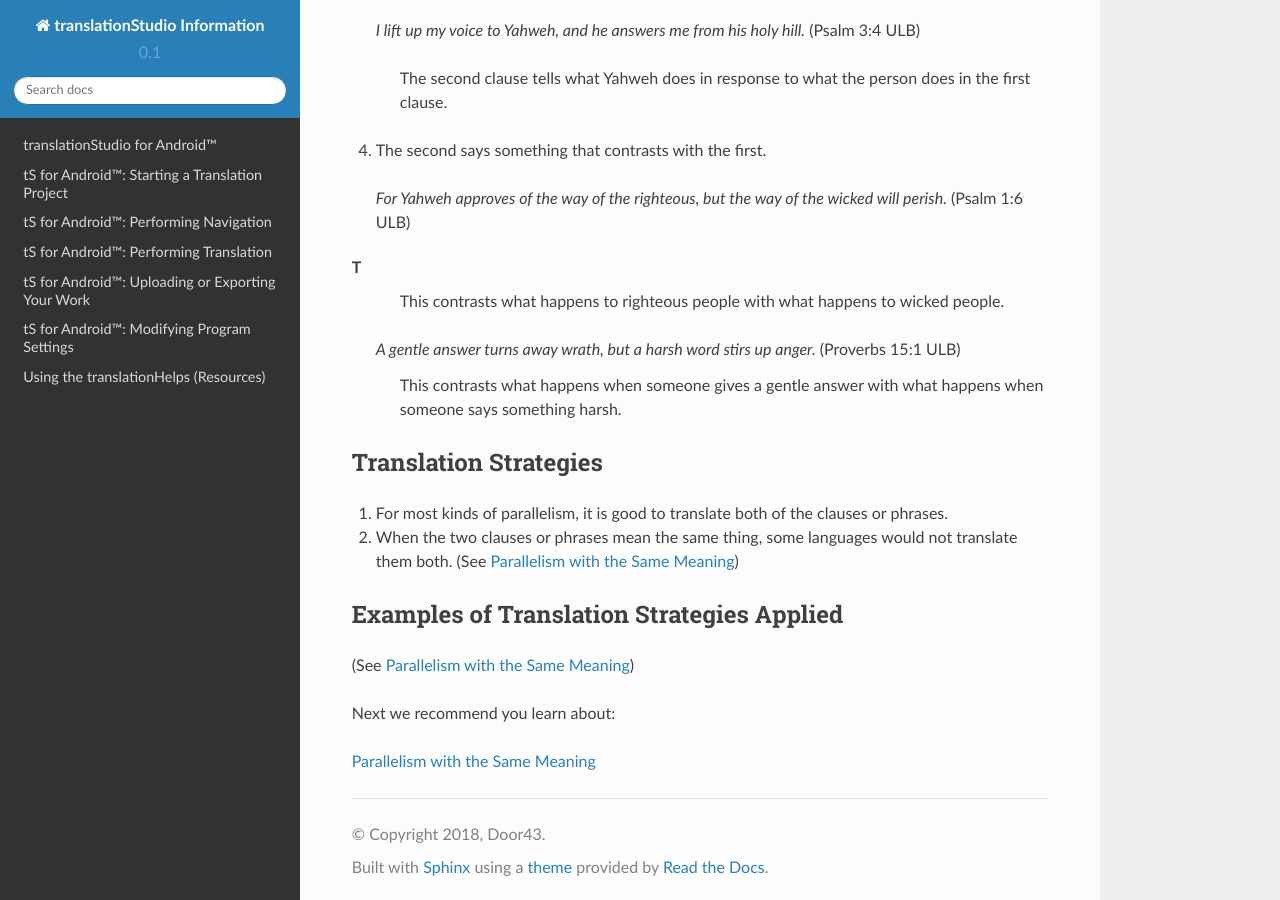
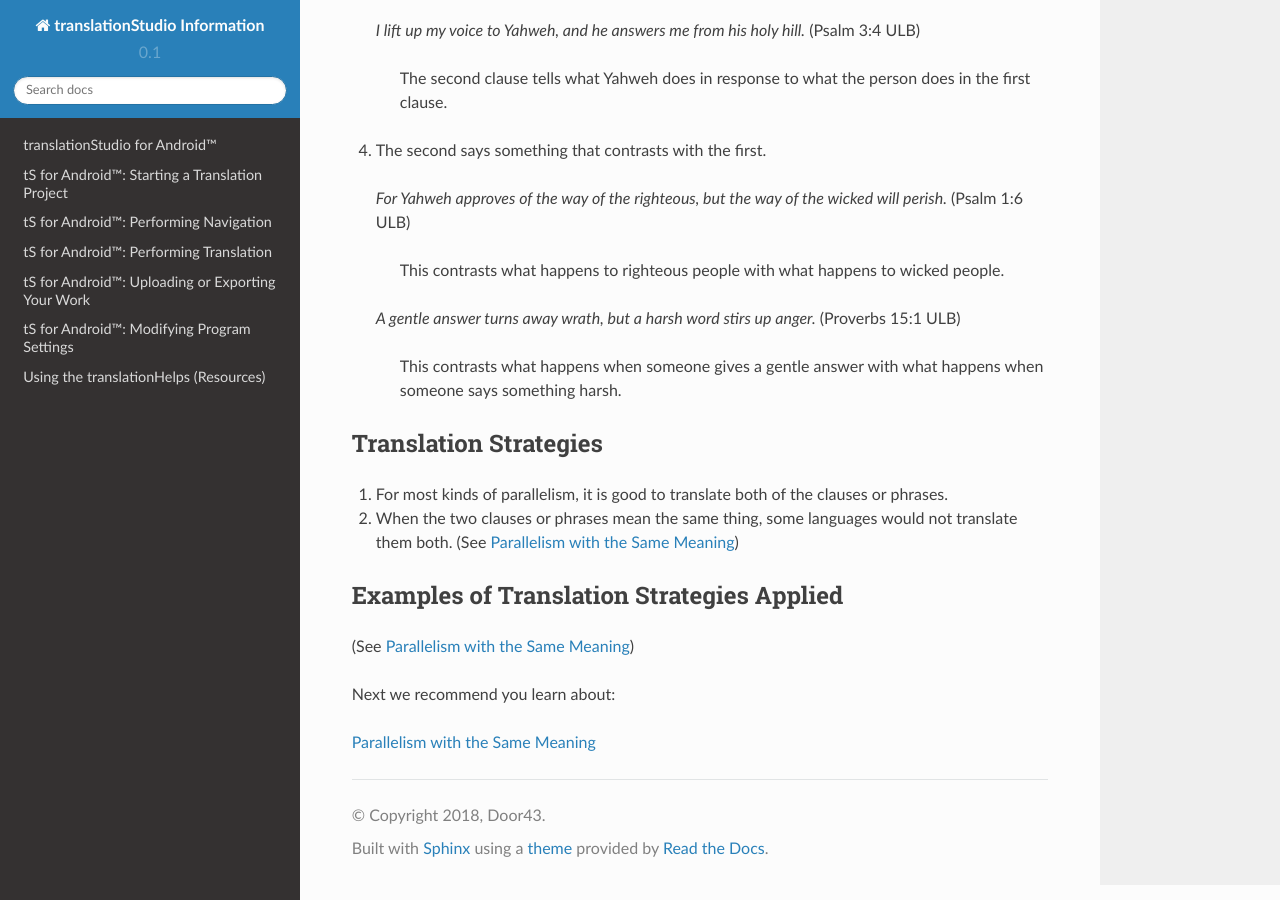
Before and after one commit to unfoldingWord-dev/translationStudio-Info, a Sphinx documentation site: the page built from docs/Parallelism.rst, in a window 1280 px wide and 900 px high, scrolled down 1196 px. Built offline with Sphinx 7.4.7 and the Read the Docs theme 2.0.0, drawn with Linux system fonts in a browser that asks for light colours; pages that are not in the unit, such as notebooks, are missing from menus.

```diff
--- a/docs/Parallelism.rst
+++ b/docs/Parallelism.rst
@@ -51,7 +51,7 @@ Examples from the Bible
 4. The second says something that contrasts with the first.
 
   *For Yahweh approves of the way of the righteous, but the way of the wicked will perish.* (Psalm 1:6 ULB)
-T
+
     This contrasts what happens to righteous people with what happens to wicked people.
 
   *A gentle answer turns away wrath, but a harsh word stirs up anger.* (Proverbs 15:1 ULB)
```
